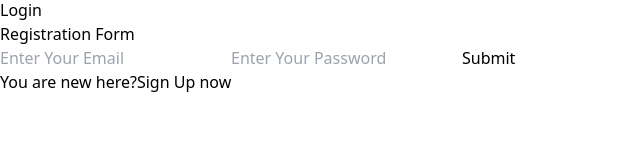
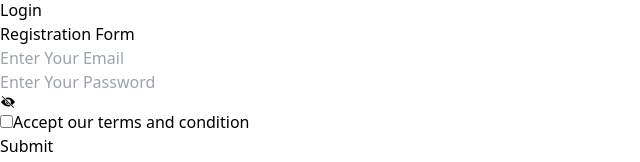
Before and after one commit to rjspyk5/Ajker-News, a React (Vite) app: page /login in a window 1280 px wide. Shown: the part 1876-2038 px from the top of the page, without its empty margins (0-640 px from the left). Before the commit the page ends 1970 px from the top, so only its background shows below. Built offline with nearby package versions, Linux system fonts and the light colour scheme; a web font is replaced by a local one.

Commit message:
password toggle functionlaity added

```diff
--- a/src/pages/Login/Login.jsx
+++ b/src/pages/Login/Login.jsx
@@ -6,12 +6,19 @@ import auth from "../../firebase/firebase.config";
 
 export const Login = () => {
   const [oldUser, setoldUser] = useState(true);
+
   const [loginError, setloginError] = useState("");
+
   const handleFormClick = (e) => {
     e.preventDefault();
     setloginError("");
     const email = e.target.email.value;
     const password = e.target.password.value;
+    const accepted = e.target.terms.chekced;
+    if (!password.match(/[A-Z]/)) {
+      setloginError("password must have been one upper case");
+      return;
+    }
     createUserWithEmailAndPassword(auth, email, password)
       .then((res) => setloginError("Successfully added user"))
       .catch((err) => setloginError(err.message));
--- a/src/pages/Login/SignIn.jsx
+++ b/src/pages/Login/SignIn.jsx
@@ -1,6 +1,11 @@
-import React from "react";
+import React, { useState } from "react";
+import { IoMdEye, IoIosEyeOff } from "react-icons/io";
 
-export const SignIn = ({ handleFormClick }) => {
+const handleShowPass = () => setshowPass(!showPass);
+
+export const SignIn = ({ handleFormClick, handlePassToggle }) => {
+  const [showPass, setshowPass] = useState(false);
+
   return (
     <div>
       <h1 className="text-center text-2xl text-bold">Registration Form</h1>
@@ -14,14 +19,32 @@ export const SignIn = ({ handleFormClick }) => {
           className="mb-2 bg-gray-100"
           type="email"
         />
+        <p className="relative p-0">
+          <input
+            name="password"
+            className="bg-gray-100 w-full p-2 rounded-lg"
+            placeholder="Enter Your Password"
+            type={showPass ? "text" : "password"}
+          />
+          {showPass ? (
+            <IoMdEye
+              onClick={() => setshowPass(!showPass)}
+              className="absolute top-5 right-4"
+            />
+          ) : (
+            <IoIosEyeOff
+              onClick={() => setshowPass(!showPass)}
+              className="absolute top-5 right-4"
+            />
+          )}
+        </p>
 
-        <input
-          name="password"
-          className="bg-gray-100"
-          placeholder="Enter Your Password"
-          type="password"
-        />
-
+        <p>
+          <input className="inline" type="checkbox" name="terms" id="terms" />
+          <label className="inline" htmlFor="terms">
+            Accept our terms and condition
+          </label>
+        </p>
         <input
           className="mt-2 btn btn-success text-white w-full"
           type="submit"
```
